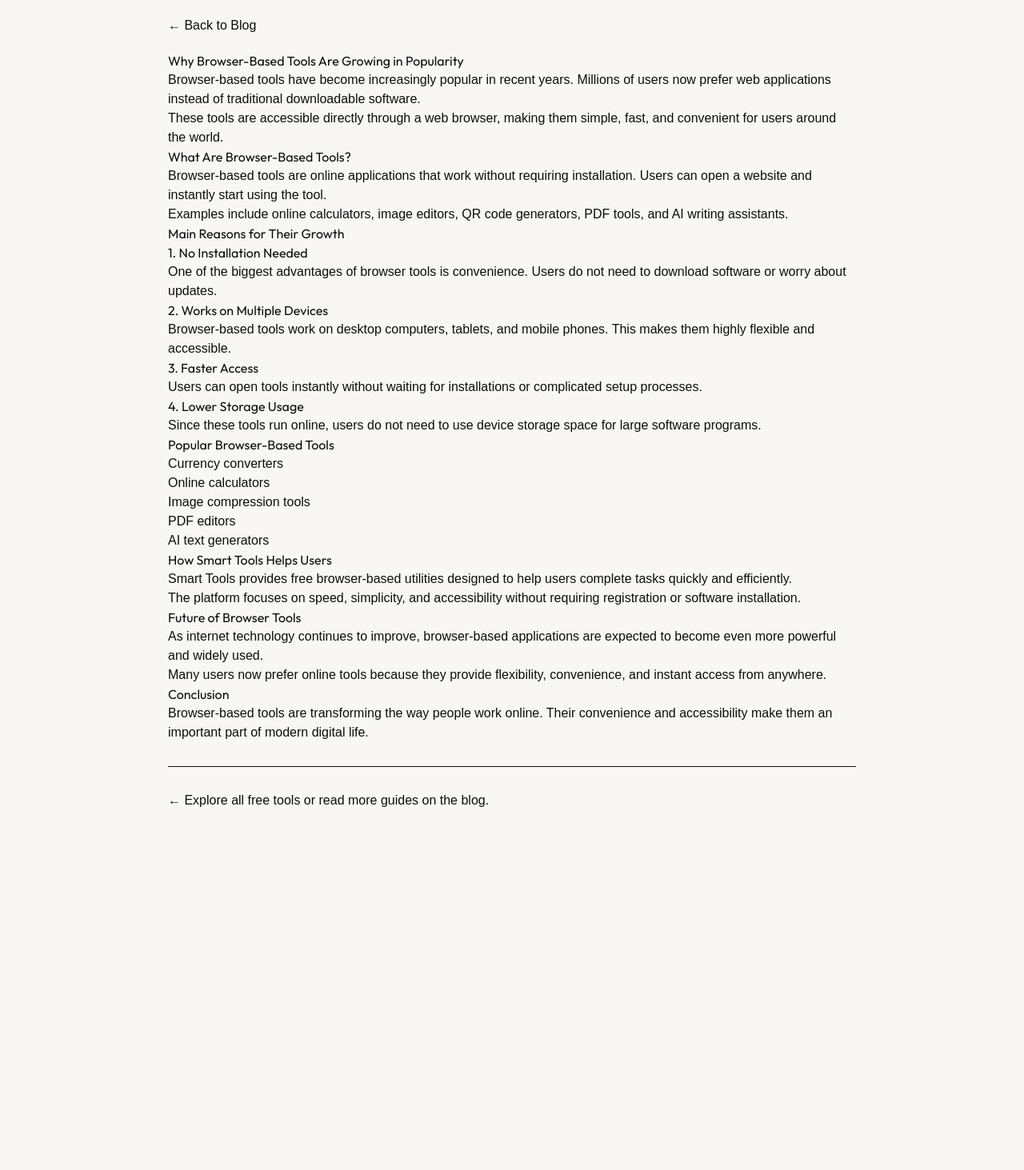
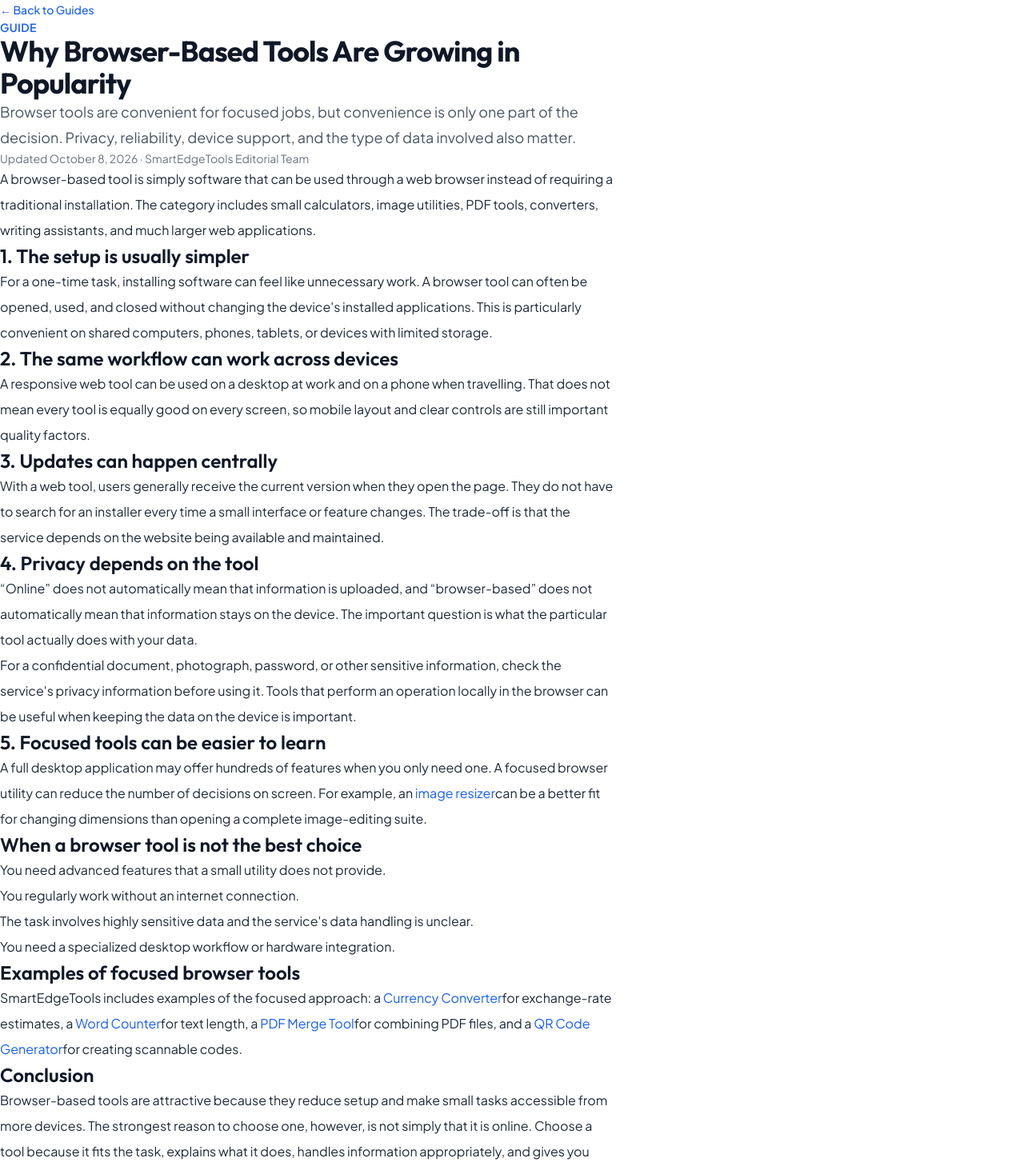
Before and after one commit to athersaud-smart-tools/smart-tools, a Next.js app: page /blog/why-browser-tools-are-growing in a window 1280 px wide. Shown: the top 1463 px of the page at 80% size. Before the commit the page ends 1033 px from the top, so only its background shows below. Built offline with nearby package versions, Linux system fonts and the light colour scheme.

Commit message:
upgrade blog content for AdSense readiness

```diff
--- a/app/blog/why-browser-tools-are-growing/page.tsx
+++ b/app/blog/why-browser-tools-are-growing/page.tsx
@@ -4,118 +4,104 @@ import type { Metadata } from "next";
 export const metadata: Metadata = {
   title: "Why Browser-Based Tools Are Growing",
   description:
-    "Explore why users increasingly prefer browser-based online tools over downloadable software, and what's driving their growth.",
+    "Explore why people use browser-based tools, including convenience, device compatibility, updates, privacy considerations, and trade-offs.",
   alternates: { canonical: "/blog/why-browser-tools-are-growing" },
 };
 
 export default function ArticlePage() {
   return (
-    <main style={{ padding: "20px", maxWidth: "900px", margin: "auto", fontFamily: "Arial" }}>
-      <Link href="/blog" style={{ display: "inline-block", marginBottom: "20px" }}>← Back to Blog</Link>
+    <main className="min-h-screen bg-white px-6 py-12 text-gray-800">
+      <article className="mx-auto max-w-3xl">
+        <Link href="/blog" className="mb-8 inline-block text-sm font-medium text-blue-600 hover:underline">← Back to Guides</Link>
+        <header>
+          <p className="text-sm font-semibold uppercase tracking-wide text-blue-600">Guide</p>
+          <h1 className="mt-2 text-4xl font-bold tracking-tight text-gray-900">Why Browser-Based Tools Are Growing in Popularity</h1>
+          <p className="mt-4 text-lg leading-8 text-gray-600">
+            Browser tools are convenient for focused jobs, but convenience is only one part of the decision.
+            Privacy, reliability, device support, and the type of data involved also matter.
+          </p>
+          <p className="mt-3 text-sm text-gray-500">Updated October 8, 2026 · SmartEdgeTools Editorial Team</p>
+        </header>
 
-      <h1>Why Browser-Based Tools Are Growing in Popularity</h1>
-
+        <div className="mt-10 space-y-7 leading-8">
           <p>
-        Browser-based tools have become increasingly popular in recent years.
-        Millions of users now prefer web applications instead of traditional
-        downloadable software.
+            A browser-based tool is simply software that can be used through a web browser instead of
+            requiring a traditional installation. The category includes small calculators, image utilities,
+            PDF tools, converters, writing assistants, and much larger web applications.
           </p>
 
+          <h2 className="text-2xl font-semibold text-gray-900">1. The setup is usually simpler</h2>
           <p>
-        These tools are accessible directly through a web browser, making them
-        simple, fast, and convenient for users around the world.
+            For a one-time task, installing software can feel like unnecessary work. A browser tool can
+            often be opened, used, and closed without changing the device's installed applications. This
+            is particularly convenient on shared computers, phones, tablets, or devices with limited storage.
           </p>
 
-      <h2>What Are Browser-Based Tools?</h2>
-
+          <h2 className="text-2xl font-semibold text-gray-900">2. The same workflow can work across devices</h2>
           <p>
-        Browser-based tools are online applications that work without requiring
-        installation. Users can open a website and instantly start using the
-        tool.
+            A responsive web tool can be used on a desktop at work and on a phone when travelling. That
+            does not mean every tool is equally good on every screen, so mobile layout and clear controls
+            are still important quality factors.
           </p>
 
+          <h2 className="text-2xl font-semibold text-gray-900">3. Updates can happen centrally</h2>
           <p>
-        Examples include online calculators, <Link href="/image/resize">image editors</Link>,
-        <Link href="/qr-code"> QR code generators</Link>, <Link href="/pdf/merge">PDF tools</Link>,
-        and <Link href="/ai-rewrite">AI writing assistants</Link>.
+            With a web tool, users generally receive the current version when they open the page. They do
+            not have to search for an installer every time a small interface or feature changes. The trade-off
+            is that the service depends on the website being available and maintained.
           </p>
 
-      <h2>Main Reasons for Their Growth</h2>
-
-      <h3>1. No Installation Needed</h3>
-
+          <h2 className="text-2xl font-semibold text-gray-900">4. Privacy depends on the tool</h2>
           <p>
-        One of the biggest advantages of browser tools is convenience. Users
-        do not need to download software or worry about updates.
+            “Online” does not automatically mean that information is uploaded, and “browser-based” does
+            not automatically mean that information stays on the device. The important question is what
+            the particular tool actually does with your data.
+          </p>
+          <p>
+            For a confidential document, photograph, password, or other sensitive information, check the
+            service's privacy information before using it. Tools that perform an operation locally in the
+            browser can be useful when keeping the data on the device is important.
           </p>
 
-      <h3>2. Works on Multiple Devices</h3>
-
+          <h2 className="text-2xl font-semibold text-gray-900">5. Focused tools can be easier to learn</h2>
           <p>
-        Browser-based tools work on desktop computers, tablets, and mobile
-        phones. This makes them highly flexible and accessible.
+            A full desktop application may offer hundreds of features when you only need one. A focused
+            browser utility can reduce the number of decisions on screen. For example, an <Link href="/image/resize" className="text-blue-600 hover:underline">image resizer</Link>
+            can be a better fit for changing dimensions than opening a complete image-editing suite.
           </p>
 
-      <h3>3. Faster Access</h3>
+          <h2 className="text-2xl font-semibold text-gray-900">When a browser tool is not the best choice</h2>
+          <ul className="list-disc space-y-3 pl-6">
+            <li>You need advanced features that a small utility does not provide.</li>
+            <li>You regularly work without an internet connection.</li>
+            <li>The task involves highly sensitive data and the service's data handling is unclear.</li>
+            <li>You need a specialized desktop workflow or hardware integration.</li>
+          </ul>
 
+          <h2 className="text-2xl font-semibold text-gray-900">Examples of focused browser tools</h2>
           <p>
-        Users can open tools instantly without waiting for installations or
-        complicated setup processes.
+            SmartEdgeTools includes examples of the focused approach: a <Link href="/currency-converter" className="text-blue-600 hover:underline">Currency Converter</Link>
+            for exchange-rate estimates, a <Link href="/word-counter" className="text-blue-600 hover:underline">Word Counter</Link>
+            for text length, a <Link href="/pdf/merge" className="text-blue-600 hover:underline">PDF Merge Tool</Link>
+            for combining PDF files, and a <Link href="/qr-code" className="text-blue-600 hover:underline">QR Code Generator</Link>
+            for creating scannable codes.
           </p>
 
-      <h3>4. Lower Storage Usage</h3>
-
+          <h2 className="text-2xl font-semibold text-gray-900">Conclusion</h2>
           <p>
-        Since these tools run online, users do not need to use device storage
-        space for large software programs.
+            Browser-based tools are attractive because they reduce setup and make small tasks accessible
+            from more devices. The strongest reason to choose one, however, is not simply that it is online.
+            Choose a tool because it fits the task, explains what it does, handles information appropriately,
+            and gives you enough control to verify the result.
           </p>
 
-      <h2>Popular Browser-Based Tools</h2>
-
-      <ul>
-        <li><Link href="/currency-converter">Currency converters</Link></li>
-        <li>Online calculators</li>
-        <li><Link href="/image/compress">Image compression tools</Link></li>
-        <li><Link href="/pdf/merge">PDF editors</Link></li>
-        <li><Link href="/ai-rewrite">AI text generators</Link></li>
-      </ul>
-
-      <h2>How Smart Tools Helps Users</h2>
-
+          <hr />
           <p>
-        Smart Tools provides free browser-based utilities designed to help
-        users complete tasks quickly and efficiently.
+            <Link href="/" className="text-blue-600 hover:underline">Explore SmartEdgeTools</Link>
+            {" "}or <Link href="/blog" className="text-blue-600 hover:underline">read more guides</Link>.
           </p>
-
-      <p>
-        The platform focuses on speed, simplicity, and accessibility without
-        requiring registration or software installation.
-      </p>
-
-      <h2>Future of Browser Tools</h2>
-
-      <p>
-        As internet technology continues to improve, browser-based applications
-        are expected to become even more powerful and widely used.
-      </p>
-
-      <p>
-        Many users now prefer online tools because they provide flexibility,
-        convenience, and instant access from anywhere.
-      </p>
-
-      <h2>Conclusion</h2>
-
-      <p>
-        Browser-based tools are transforming the way people work online.
-        Their convenience and accessibility make them an important part of
-        modern digital life.
-      </p>
-
-      <hr style={{ margin: "30px 0" }} />
-      <p>
-        <Link href="/">← Explore all free tools</Link> or <Link href="/blog">read more guides on the blog</Link>.
-      </p>
+        </div>
+      </article>
     </main>
   );
 }
```
Lines whose indentation alone changed are shown as unchanged.
